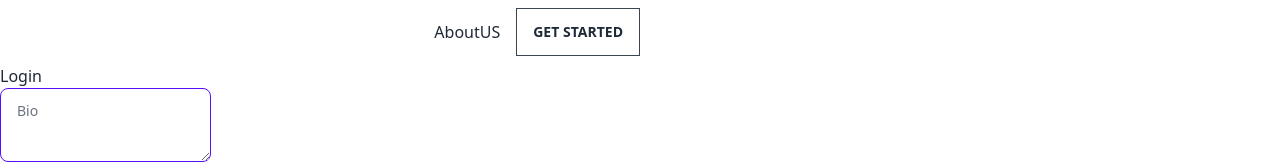
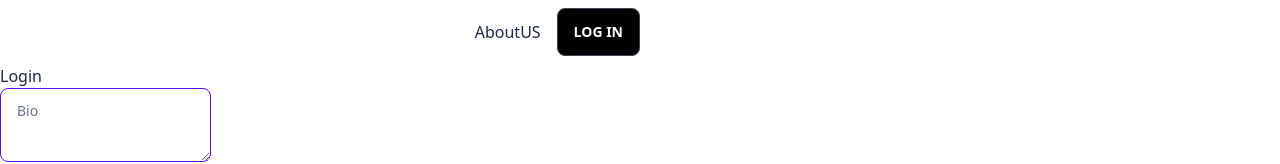
Before and after one commit to schezo817/NiFT, a Next.js app in the folder nift/: page / in a window 1280 px wide. Shown: the top 164 px of the page. Built offline with nearby package versions, Linux system fonts and the light colour scheme; a web font is replaced by a local one.

Commit message:
fix navbutton

```diff
--- a/nift/components/Navbar.tsx
+++ b/nift/components/Navbar.tsx
@@ -1,3 +1,5 @@
+import Link from "next/link";
+
 const Navbar = () => {
     return (
         <div className="navbar bg-base-900">
@@ -24,7 +26,10 @@
             <div className="navbar-end">
                 <ul className="menu menu-horizontal p-0">
                 <li><a>AboutUS</a></li>
-                <li><a className="btn bg-base-100">Get started</a></li>
+                <Link href = {"/login"}>
+                    <a className="btn bg-black">Log In</a>
+                </Link>
+                {/* <li><a className="btn bg-base-100">Log In</a></li> */}
                 </ul>
             </div>
         </div>
```
